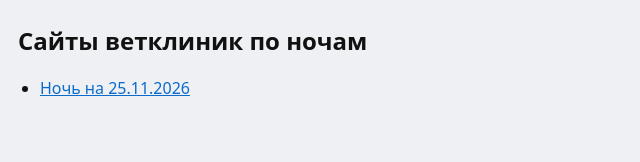
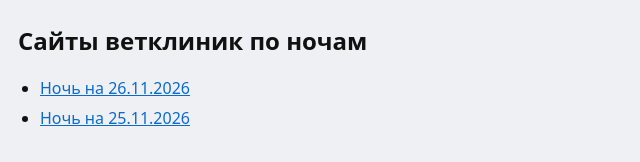
Before and after one commit to kristall2002-art/vet-vitrina, a plain HTML site: page index.html in a window 1280 px wide. Shown: the whole page, without its empty margins (0-640 px from the left). Drawn offline with Linux system fonts and the light colour scheme.

Commit message:
Ночь 2026-11-26

```diff
--- a/index.html
+++ b/index.html
@@ -1 +1 @@
-<!doctype html><html lang="ru"><head><meta charset="utf-8"><meta name="viewport" content="width=device-width,initial-scale=1"><meta name="robots" content="noindex"><title>Сайты ветклиник по ночам</title><style>body{margin:0;font-family:system-ui,sans-serif;background:#eef0f3;color:#111}h1{font-size:1.5rem;margin:24px 18px 4px}p{margin:0 18px 18px;color:#555}.g{display:grid;grid-template-columns:repeat(auto-fill,minmax(340px,1fr));gap:16px;padding:0 18px 40px}.it{background:#fff;border-radius:14px;overflow:hidden;display:flex;flex-direction:column;box-shadow:0 6px 20px -14px #000}.it img{width:100%;display:block}.it b{padding:12px 14px 2px}.it span{padding:2px 14px 12px;font-size:.92rem}.it .m{color:#666;padding-bottom:4px}a{color:#0b6bcb}ul{line-height:1.9}</style></head><body><h1>Сайты ветклиник по ночам</h1><ul><li><a href="2026-11-25/">Ночь на 25.11.2026</a></li></ul></body></html>
+<!doctype html><html lang="ru"><head><meta charset="utf-8"><meta name="viewport" content="width=device-width,initial-scale=1"><meta name="robots" content="noindex"><title>Сайты ветклиник по ночам</title><style>body{margin:0;font-family:system-ui,sans-serif;background:#eef0f3;color:#111}h1{font-size:1.5rem;margin:24px 18px 4px}p{margin:0 18px 18px;color:#555}.g{display:grid;grid-template-columns:repeat(auto-fill,minmax(340px,1fr));gap:16px;padding:0 18px 40px}.it{background:#fff;border-radius:14px;overflow:hidden;display:flex;flex-direction:column;box-shadow:0 6px 20px -14px #000}.it img{width:100%;display:block}.it b{padding:12px 14px 2px}.it span{padding:2px 14px 12px;font-size:.92rem}.it .m{color:#666;padding-bottom:4px}a{color:#0b6bcb}ul{line-height:1.9}</style></head><body><h1>Сайты ветклиник по ночам</h1><ul><li><a href="2026-11-26/">Ночь на 26.11.2026</a></li><li><a href="2026-11-25/">Ночь на 25.11.2026</a></li></ul></body></html>
```
Also changed, not shown: 2026-11-26/index.html (added, +1 -0 lines), 2026-11-26/card_v01.jpg (added), 2026-11-26/card_v02.jpg (added), 2026-11-26/card_v03.jpg (added), 2026-11-26/card_v04.jpg (added), 2026-11-26/card_v05.jpg (added), 2026-11-26/card_v06.jpg (added), 2026-11-26/card_v07.jpg (added), 2026-11-26/card_v08.jpg (added), 2026-11-26/card_v09.jpg (added), 2026-11-26/card_v10.jpg (added).
